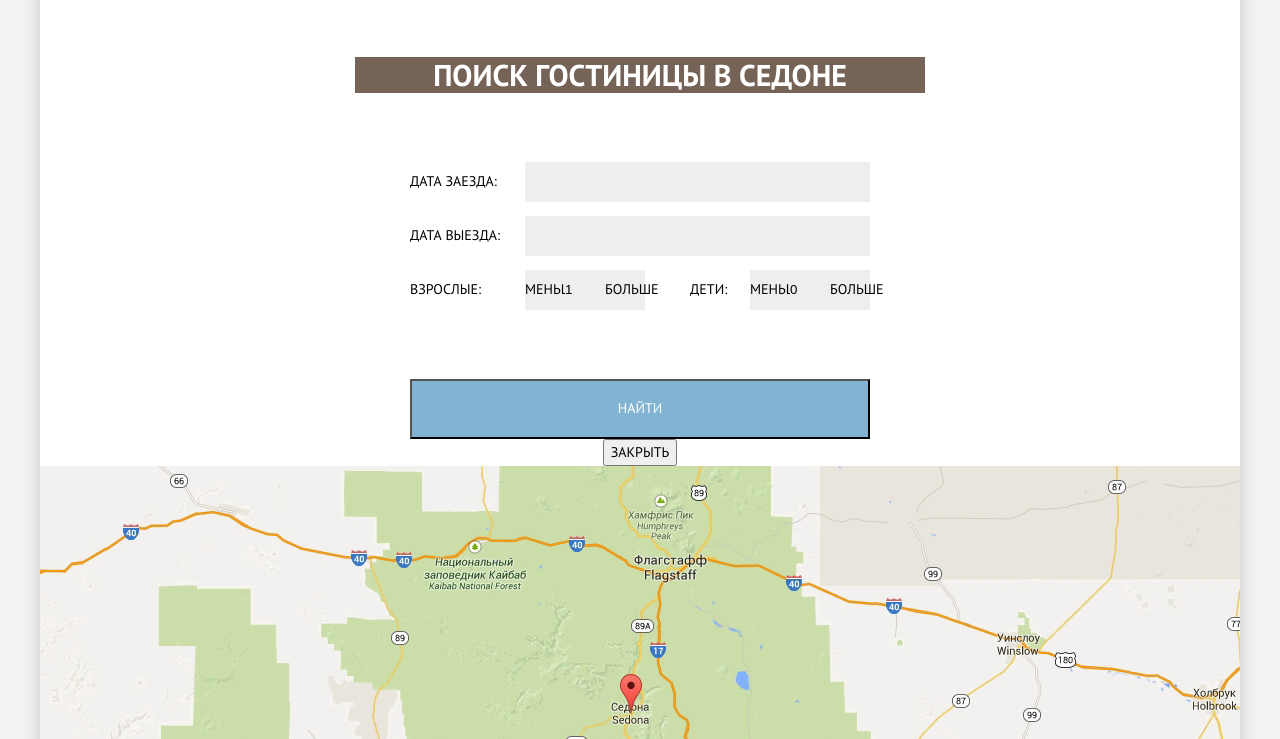
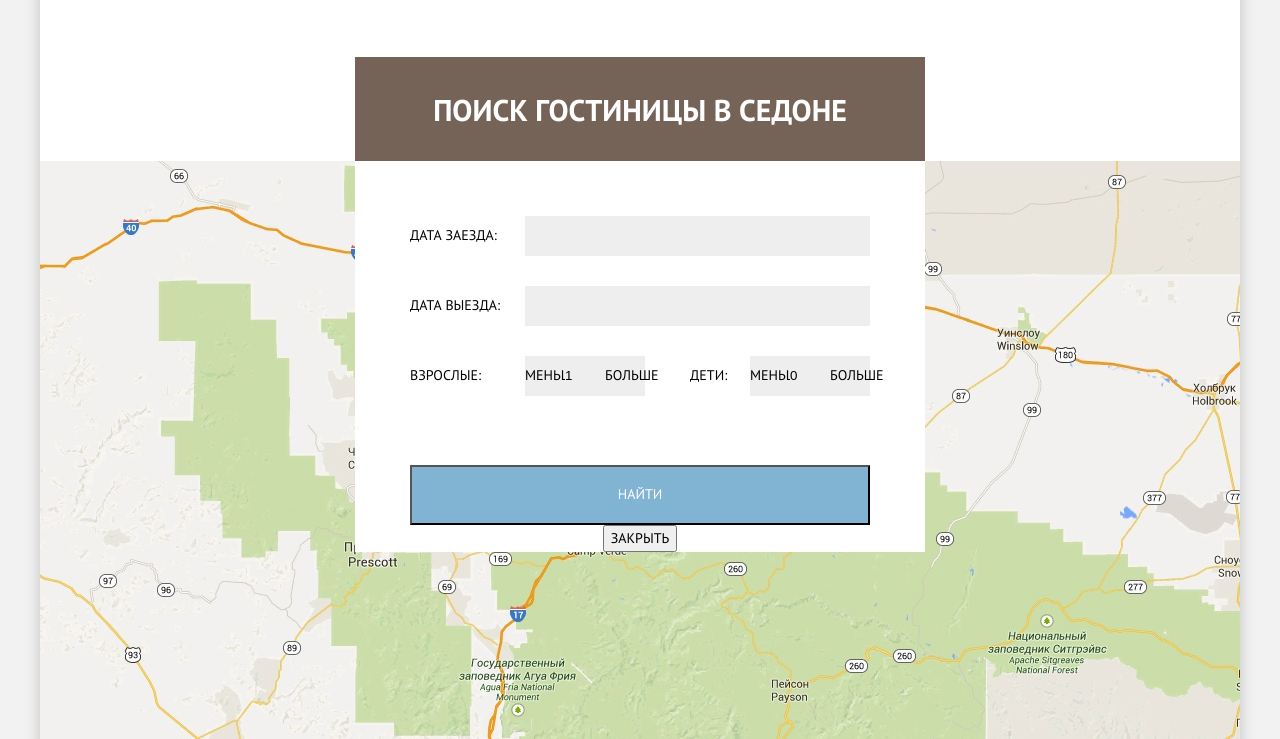
Before and after one commit to JuliaGrid/868793-sedona-25, a plain HTML site: page index.html in a window 1280 px wide. Shown: the part 2061-2800 px from the top of the page. Drawn offline with Linux system fonts and the light colour scheme.

Commit message:
Доработка сеток на главной странице

```diff
--- a/style.css
+++ b/style.css
@@ -100,6 +100,9 @@ a{
   font-size: 21px;
   line-height: 26px;
   color: #ffffff;
+
+  padding-top: 35px;
+  padding-bottom: 33px;
 
   background-color: #766357;
 
@@ -267,15 +270,20 @@ a{
 }
 
 .searching-modal{
+  position: absolute;
+
+  background-color: #ffffff;
   width: 570px;
 
-  margin: auto;
+  left:50%;
+  margin-left: -285px;
+
 }
 
 .data-of-hotel {
   width: 460px;
   margin: auto;
-  padding-top: 55px;
+  margin-top: 55px;
 }
 
 .data-of-hotel input{
@@ -289,6 +297,8 @@ a{
   display: flex;
   align-items: center;
   justify-content: space-between;
+
+  margin-top: 30px;
 }
 
 .adults {
```
